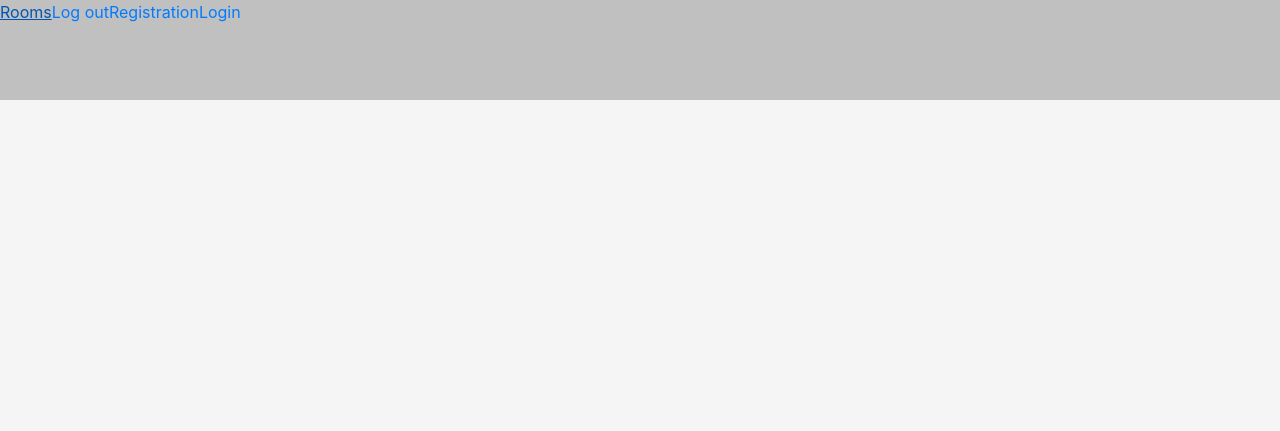
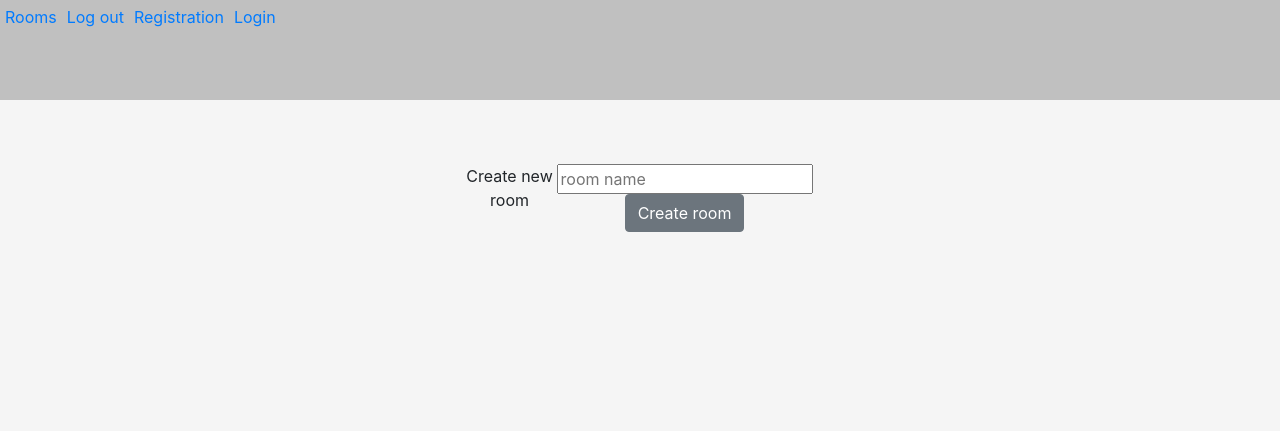
Before and after one commit to MaksymDoremi/FinalDjangoChat, a Django app: page /rooms/ in a window 1280 px wide. Shown: the top 431 px of the page. Run offline with Django 5.2, Linux system fonts and the light colour scheme; the visitor is signed in with stand-in values (Sample User, id 1); data that the repository does not hold is empty; some libraries are stand-ins or nearby versions; grey boxes are pictures that could not be loaded.

Commit message:
finish docs

```diff
--- a/finalchat/core/templates/base.html
+++ b/finalchat/core/templates/base.html
@@ -29,14 +29,14 @@
     <!-- NAVBAR -->
     <nav class="navba d-flex justify-content-start" style="background-color: rgb(192, 192, 192); height: 100px;">
       {% if request.user.is_authenticated %}
-        <a href="/rooms/">Rooms</a>
-        <a href="/logout/">Log out</a>
-        <a href="/registration/">Registration</a>
-        <a href="/login/">Login</a>
+        <a href="/rooms/" style="margin: 5px;">Rooms</a>
+        <a href="/logout/" style="margin: 5px;">Log out </a>
+        <a href="/registration/" style="margin: 5px;">Registration </a>
+        <a href="/login/" style="margin: 5px;">Login </a>
       {% else %}
 
-        <a href="/registration/">Registration</a>
-        <a href="/login/">Login</a>
+        <a href="/registration/" style="margin: 5px;">Registration </a>
+        <a href="/login/" style="margin: 5px;">Login </a>
       {% endif %}
 
       </div>
--- a/finalchat/core/urls.py
+++ b/finalchat/core/urls.py
@@ -3,7 +3,10 @@ from django.urls import path
 
 from . import views
 
-
+'''
+registration renders templates/registration.html
+logout
+'''
 urlpatterns = [
     path('', views.frontpage, name='frontpage'),
     path('registration/', views.registration, name='registration'),
--- a/finalchat/finalchat/urls.py
+++ b/finalchat/finalchat/urls.py
@@ -26,7 +26,8 @@ urlpatterns = [
     path('api/messages/', views.AllMessages, name="all_messages"),
     path('api/messages/username/<str:username>', views.AllMessagesByUsername, name="all_messages_by_username"),
     path('api/messages/room/<str:room_name>', views.AllMessagesByRoom, name="all_messages_by_room"),
-    path('api/messages/contains/<str:word>', views.AllMessagesByWord, name="all_messages_by_word")
+    path('api/messages/contains/<str:word>', views.AllMessagesByWord, name="all_messages_by_word"),
+    path('api/create_room/', views.create_room, name="api_create_room")
 ]
 
 urlpatterns = format_suffix_patterns(urlpatterns)
--- a/finalchat/room/templates/rooms.html
+++ b/finalchat/room/templates/rooms.html
@@ -2,8 +2,21 @@
 {% block title %}
   Rooms
 {% endblock %}
+
 {% block content %}
   <div class="container mt-2">
+    <div class="row g-2 mb-5 mt-5"  style="display: flex; flex-direction: row; justify-content: center;">
+      <div class="col-xl-4 col-md-6 col-sm-12 text-center" style="display: flex; flex-direction: row; justify-content: center;">
+        Create new room
+        <form action="{% url 'create_room' %}" method="post">
+          {% csrf_token %}
+          <input type="text" name="room_name" id="room_name" placeholder="room name">
+          <button type="submit" name="submit" class="btn btn-secondary">Create room</button>
+        </form>
+      </div>
+
+    </div>
+
     <div class="row g-2">
       {% for room in rooms %}
         <div class="col-xl-4 col-md-6 col-sm-12 text-center" style="display: flex; flex-direction: row; justify-content: center;">
--- a/finalchat/room/urls.py
+++ b/finalchat/room/urls.py
@@ -3,5 +3,6 @@ from django.urls import path
 from . import views
 urlpatterns = [
     path('', views.rooms, name='rooms'),
-    path('<slug:slug>', views.room, name='room')
+    path('<slug:slug>', views.room, name='room'),
+    path('create_room/', views.create_room, name='create_room')
 ]
--- a/finalchat/room/views.py
+++ b/finalchat/room/views.py
@@ -1,19 +1,52 @@
 from django.contrib.auth.decorators import login_required
-from django.shortcuts import render
+from django.shortcuts import render, HttpResponse, redirect
+from finalchat.serializers import RoomSerializer
+from rest_framework.response import Response
+from rest_framework import status
+from django.urls import reverse
+import requests
 
 from .models import Room, Message
 
 
 @login_required
 def rooms(request):
-    rooms = Room.objects.all()
+	"""
+	Retreive all rooms and render rooms.html
+	"""
+	rooms = Room.objects.all()
 
-    return render(request, 'rooms.html', {'rooms':rooms})
+	return render(request, 'rooms.html', {'rooms':rooms})
 
 
 @login_required
 def room(request, slug):
-    room = Room.objects.get(slug=slug)
-    messages = Message.objects.filter(room=room)
+	"""
+	Render specific room
+	"""
+	room = Room.objects.get(slug=slug)
+	messages = Message.objects.filter(room=room)
+	return render(request, 'room.html', {'room': room, 'messages': messages})
 
-    return render(request, 'room.html', {'room': room, 'messages': messages})
+@login_required
+def create_room(request):
+	"""
+	Accepts POST method and send request to the api/create_room/
+	"""
+	if request.method == "POST":
+		print(request.POST)
+		# build data
+		data = {"name":request.POST["room_name"], "slug":request.POST["room_name"].lower()}
+		#build url
+		url = request.build_absolute_uri(reverse("api_create_room"))
+
+		# get response from API
+		response = requests.post(url, data=data)
+
+		# handle the response
+		if response.status_code == 201:
+			rooms = Room.objects.all()
+			return render(request, "rooms.html", {"success_message": "Room created", 'rooms':rooms})
+		else:
+			#return render(request, "homePage.html", {"error_message": response.json().get("error")})
+			return HttpResponse(response)
```
Also changed, not shown: finalchat/core/views.py (+13 -5 lines), finalchat/finalchat/serializers.py (+6 -1 lines), finalchat/finalchat/views.py (+19 -0 lines), finalchat/room/consumers.py (+11 -0 lines), README.md.
